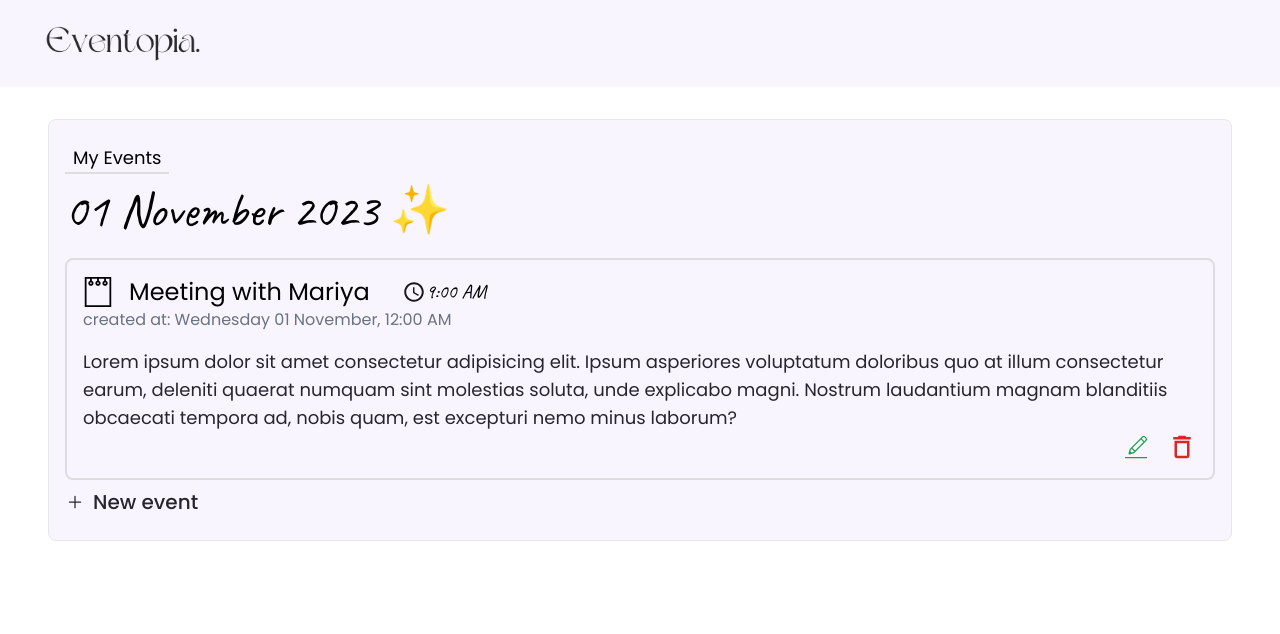
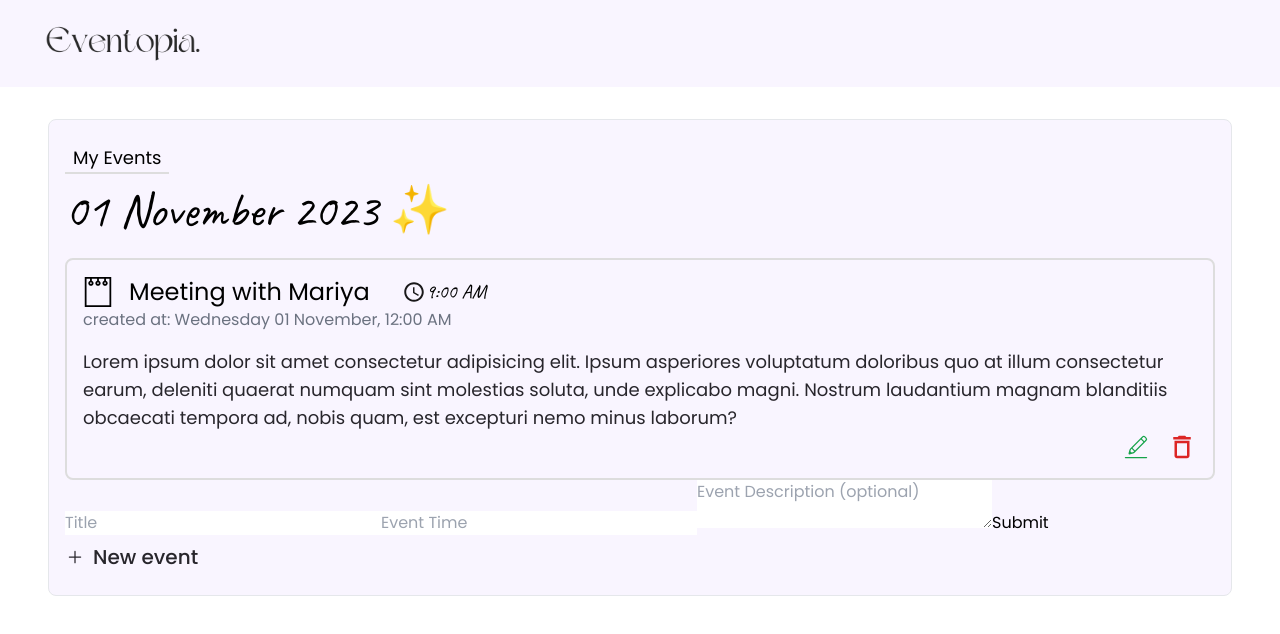
Before and after one commit to AfnanFerdousi/calendar-client, a React (Vite) app: page /day/2023-10-29 in a window 1280 px wide. Both pictures are taken after a click on the button "New event". Shown: the top 634 px of the page. Built offline with nearby package versions, Linux system fonts and the light colour scheme.

Commit message:
[DONE] created the reducers

```diff
--- a/package.json
+++ b/package.json
@@ -10,6 +10,7 @@
     "preview": "vite preview"
   },
   "dependencies": {
+    "@reduxjs/toolkit": "^1.9.7",
     "axios": "^1.6.2",
     "date-fns": "^2.30.0",
     "react": "^18.2.0",
--- a/src/components/DayEvents.jsx
+++ b/src/components/DayEvents.jsx
@@ -8,10 +8,31 @@ import { IoMdTime } from "react-icons/io";
 import { IoAdd } from "react-icons/io5";
 import { CiEdit } from "react-icons/ci";
 import { MdDeleteOutline } from "react-icons/md";
+import { useState } from 'react';
+import {useForm} from 'react-hook-form';
+import { useDispatch, useSelector } from 'react-redux';
+import { addEvent } from '../redux/actions/eventsActions';
 
 const DayEvents = () => {
     const currentDate = startOfMonth(new Date());
     const formattedDate = format(currentDate, "EEEE dd MMMM, h:mm a");
+    const {
+        register,
+        handleSubmit } = useForm();
+    const dispatch = useDispatch();
+    const events = useSelector(state => state.events);
+    const [showNewEventForm, setShowNewEventForm] = useState(false);
+
+    const handleNewEventClick = () => {
+        setShowNewEventForm(true);
+    };
+    const onSubmit = (data) => {
+        // Dispatch action to store the new event in Redux
+        dispatch(addEvent(data));
+    };
+
+    console.log(events)
+    console.log(showNewEventForm)
     return (
         <div className="bg-bg mt-8 border-[rgb(153, 143, 199,0.5)] rounded-lg border-[.5px] py-6 px-4">
             <p className='font-poppins text-lg px-2 mb-3 inline-block border-b-2 border-[#ddd]'>My Events</p>
@@ -36,8 +57,39 @@ const DayEvents = () => {
                     </div>
                 </div>
                 {/* events end */}
+
+                {/* add new event */}
+                {showNewEventForm && (
+                    <form onSubmit={handleSubmit(onSubmit)}>
+                        {/* Title input */}
+                        <input
+                            type="text"
+                            {...register('title')}
+                            placeholder="Title"
+                        />
+
+                        {/* Event Time input */}
+                        <input
+                            type="text"
+                            {...register('time')}
+                            placeholder="Event Time"
+                        />
+
+                        {/* Event Description input */}
+                        <textarea
+                            type="text"
+                            {...register('description')}
+                            placeholder="Event Description (optional)"
+                        />
+
+                        {/* Submit button */}
+                        <button type="submit">Submit</button>
+                    </form>
+                )}
                 <div>
-                    <button className='flex items-center font-medium text-xl text-primary gap-x-2 mt-2'><IoAdd /> New event</button>
+                    <button
+                        onClick={handleNewEventClick}
+                        className='flex items-center font-medium text-xl text-primary gap-x-2 mt-2'><IoAdd /> New event</button>
                 </div>
 
           </div>
--- a/src/redux/actions/eventsActions.js
+++ b/src/redux/actions/eventsActions.js
@@ -0,0 +1,20 @@
+// Action Types
+export const ADD_EVENT = 'ADD_EVENT';
+export const DELETE_EVENT = 'DELETE_EVENT';
+export const EDIT_EVENT = 'EDIT_EVENT';
+
+// Action Creators
+export const addEvent = (event) => ({
+    type: ADD_EVENT,
+    payload: event,
+});
+
+export const deleteEvent = (eventId) => ({
+    type: DELETE_EVENT,
+    payload: eventId,
+});
+
+export const editEvent = (eventId, updatedEvent) => ({
+    type: EDIT_EVENT,
+    payload: { eventId, updatedEvent },
+});
--- a/src/redux/reducers/eventsReducer.js
+++ b/src/redux/reducers/eventsReducer.js
@@ -0,0 +1,34 @@
+import { ADD_EVENT, DELETE_EVENT, EDIT_EVENT } from "../actions/eventsActions";
+
+
+const initialState = {
+    events: [],
+};
+
+const eventsReducer = (state = initialState, action) => {
+    switch (action.type) {
+        case ADD_EVENT:
+            return {
+                ...state,
+                events: [...state.events, action.payload],
+            };
+        case DELETE_EVENT:
+            return {
+                ...state,
+                events: state.events.filter(event => event.id !== action.payload),
+            };
+        case EDIT_EVENT:
+            return {
+                ...state,
+                events: state.events.map(event =>
+                    event.id === action.payload.eventId
+                        ? { ...event, ...action.payload.updatedEvent }
+                        : event
+                ),
+            };
+        default:
+            return state;
+    }
+};
+
+export default eventsReducer;
--- a/src/redux/store.js
+++ b/src/redux/store.js
@@ -1,10 +1,10 @@
-import { createStore, combineReducers } from 'redux';
-// import eventsReducer from './reducers/events';
+import { configureStore } from '@reduxjs/toolkit';
+import eventsReducer from './reducers/eventsReducer';
 
-const rootReducer = combineReducers({
-    // events: eventsReducer,
+const store = configureStore({
+    reducer: {
+        events: eventsReducer,
+    },
 });
 
-const store = createStore(rootReducer);
-
 export default store;
```
Also changed, not shown: 1 other file (tests, documents, lock files or other folders).
